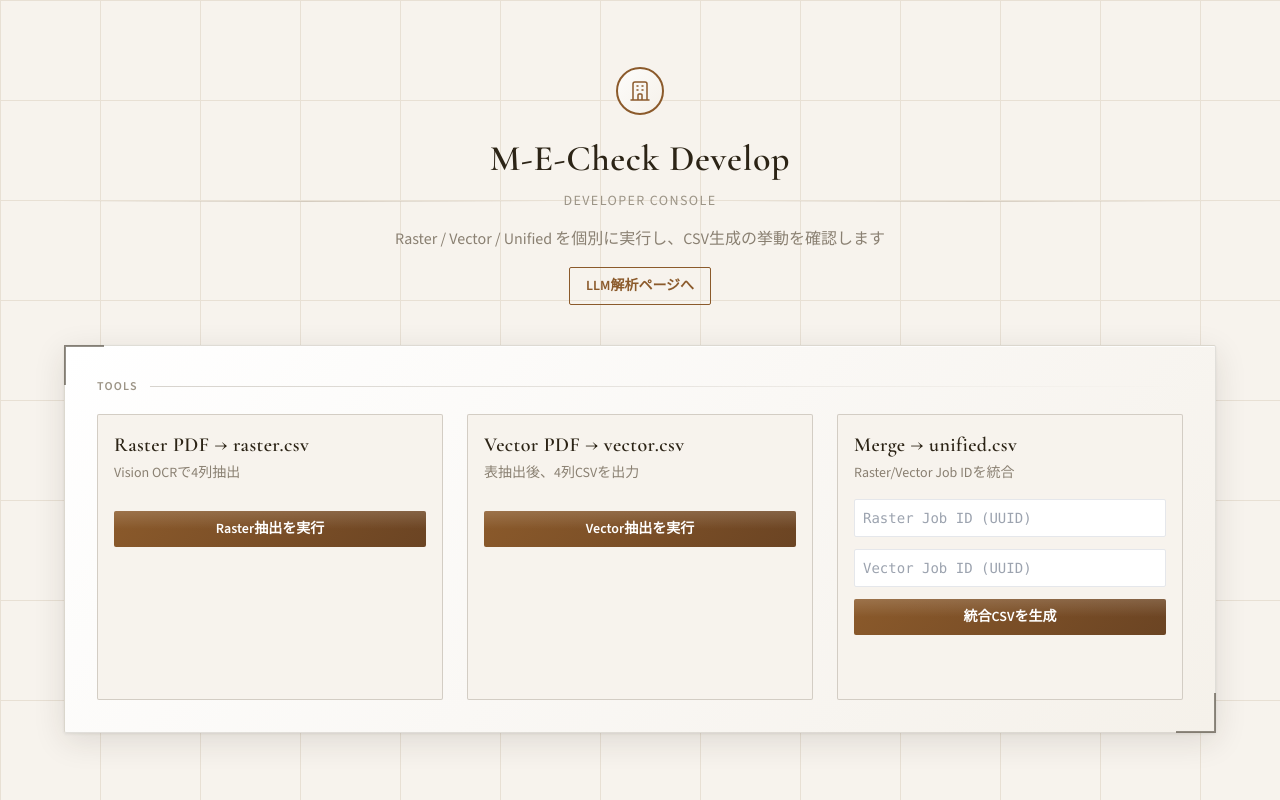
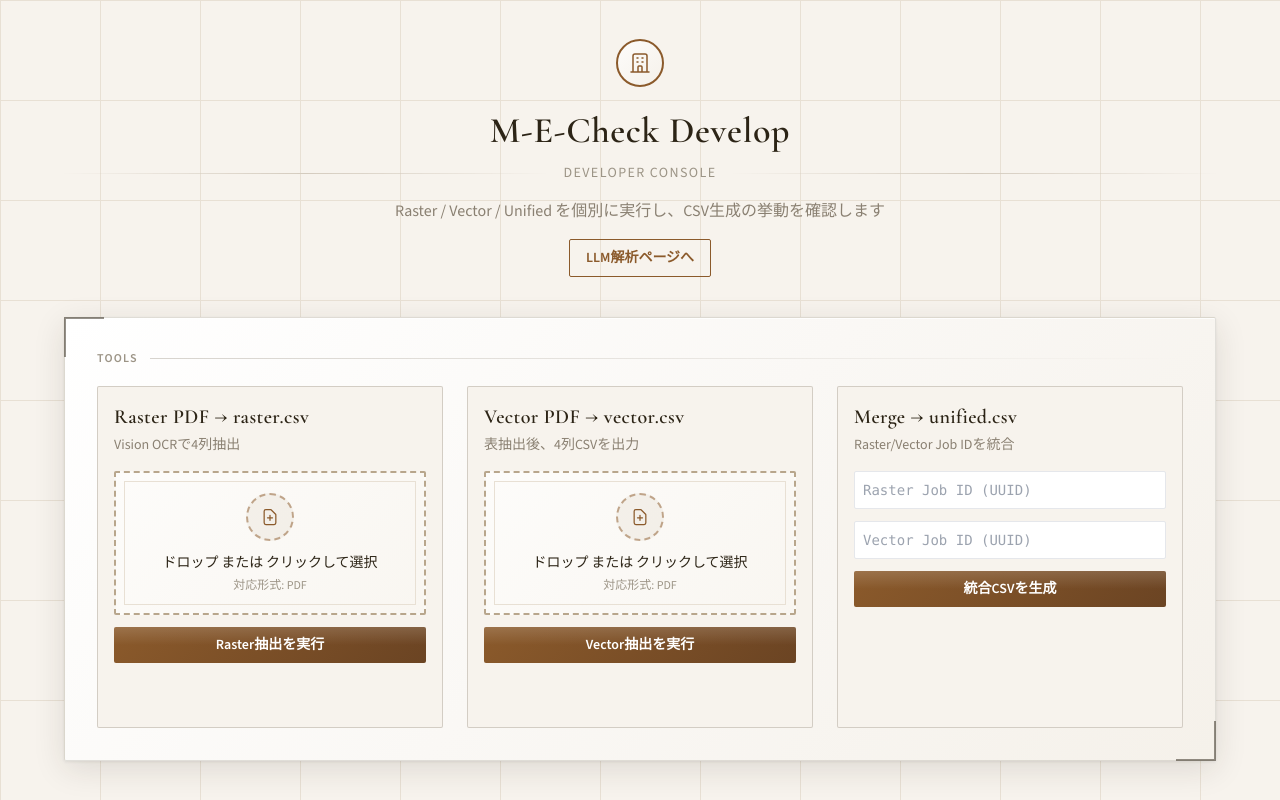
Before and after one commit to hayashi-antas/plan2table, a FastAPI app: page /develop in a window 1280 px wide. Run offline with FastAPI, Linux system fonts and the light colour scheme; some libraries are stand-ins or nearby versions.

Commit message:
Fix develop upload UI and add /me-check/deveop route

```diff
--- a/main.py
+++ b/main.py
@@ -732,6 +732,7 @@ async def read_me_check(request: Request):
     return templates.TemplateResponse("me-check.html", {"request": request})
 
 
+@app.get("/me-check/deveop", response_class=HTMLResponse)
 @app.get("/develop", response_class=HTMLResponse)
 async def read_develop(request: Request):
     return templates.TemplateResponse("develop.html", {"request": request})
--- a/static/shared-ui.css
+++ b/static/shared-ui.css
@@ -73,8 +73,8 @@
             background: linear-gradient(135deg, #fdfcfa 0%, #f5efe5 100%);
         }
 
-        /* File input styling */
-        input[type="file"] {
+        /* Hide file inputs only when they are used with custom dropzones */
+        .dropzone input[type="file"] {
             display: none;
         }
 
--- a/templates/develop.html
+++ b/templates/develop.html
@@ -74,7 +74,21 @@
             <h2 class="heading-serif text-xl text-ink font-semibold">Raster PDF → raster.csv</h2>
             <p class="mt-1 text-sm text-ink-muted">Vision OCRで4列抽出</p>
             <form id="raster-form" class="mt-4 space-y-3" hx-encoding="multipart/form-data" hx-post="/raster/upload" hx-target="#raster-result" hx-indicator="#raster-loading">
-              <input type="file" name="file" accept=".pdf" required class="block w-full rounded-sm border border-stone-300 bg-white p-2 text-sm">
+              <label id="raster-dropzone" for="raster-file" class="dropzone block rounded-sm p-5 cursor-pointer">
+                <div class="flex flex-col items-center text-center">
+                  <div class="w-12 h-12 rounded-full border-2 border-dashed border-wood/50 flex items-center justify-center mb-3 bg-paper-dark/50">
+                    <svg class="w-5 h-5 text-wood" fill="none" stroke="currentColor" viewBox="0 0 24 24">
+                      <path stroke-linecap="round" stroke-linejoin="round" stroke-width="1.5" d="M9 13h6m-3-3v6m5 5H7a2 2 0 01-2-2V5a2 2 0 012-2h5.586a1 1 0 01.707.293l5.414 5.414a1 1 0 01.293.707V19a2 2 0 01-2 2z"/>
+                    </svg>
+                  </div>
+                  <p class="text-sm text-ink">ドロップ または クリックして選択</p>
+                  <p class="text-xs text-stone mt-1">対応形式: PDF</p>
+                  <div id="raster-file-name-display" class="hidden mt-3 px-3 py-2 bg-paper-dark border border-wood/30 rounded-sm">
+                    <span id="raster-file-name" class="text-xs text-wood font-medium"></span>
+                  </div>
+                </div>
+                <input id="raster-file" type="file" name="file" accept=".pdf" required>
+              </label>
               <button type="submit" class="btn-architectural w-full rounded-sm px-4 py-2 text-sm font-semibold text-white">Raster抽出を実行</button>
               <div id="raster-loading" class="htmx-indicator flex items-center gap-2 text-sm text-wood"><div class="loader !w-4 !h-4"></div><span>処理中...</span></div>
             </form>
@@ -85,7 +99,21 @@
             <h2 class="heading-serif text-xl text-ink font-semibold">Vector PDF → vector.csv</h2>
             <p class="mt-1 text-sm text-ink-muted">表抽出後、4列CSVを出力</p>
             <form id="vector-form" class="mt-4 space-y-3" hx-encoding="multipart/form-data" hx-post="/vector/upload" hx-target="#vector-result" hx-indicator="#vector-loading">
-              <input type="file" name="file" accept=".pdf" required class="block w-full rounded-sm border border-stone-300 bg-white p-2 text-sm">
+              <label id="vector-dropzone" for="vector-file" class="dropzone block rounded-sm p-5 cursor-pointer">
+                <div class="flex flex-col items-center text-center">
+                  <div class="w-12 h-12 rounded-full border-2 border-dashed border-wood/50 flex items-center justify-center mb-3 bg-paper-dark/50">
+                    <svg class="w-5 h-5 text-wood" fill="none" stroke="currentColor" viewBox="0 0 24 24">
+                      <path stroke-linecap="round" stroke-linejoin="round" stroke-width="1.5" d="M9 13h6m-3-3v6m5 5H7a2 2 0 01-2-2V5a2 2 0 012-2h5.586a1 1 0 01.707.293l5.414 5.414a1 1 0 01.293.707V19a2 2 0 01-2 2z"/>
+                    </svg>
+                  </div>
+                  <p class="text-sm text-ink">ドロップ または クリックして選択</p>
+                  <p class="text-xs text-stone mt-1">対応形式: PDF</p>
+                  <div id="vector-file-name-display" class="hidden mt-3 px-3 py-2 bg-paper-dark border border-wood/30 rounded-sm">
+                    <span id="vector-file-name" class="text-xs text-wood font-medium"></span>
+                  </div>
+                </div>
+                <input id="vector-file" type="file" name="file" accept=".pdf" required>
+              </label>
               <button type="submit" class="btn-architectural w-full rounded-sm px-4 py-2 text-sm font-semibold text-white">Vector抽出を実行</button>
               <div id="vector-loading" class="htmx-indicator flex items-center gap-2 text-sm text-wood"><div class="loader !w-4 !h-4"></div><span>処理中...</span></div>
             </form>
@@ -115,6 +143,65 @@
     window.initFormulaAnimation('formulas-container');
 
     (function () {
+      function isPdf(file) {
+        if (!file) return false;
+        if (file.type === 'application/pdf') return true;
+        return (file.name || '').toLowerCase().endsWith('.pdf');
+      }
+
+      function setupDropzone(options) {
+        var dropzone = document.getElementById(options.dropzoneId);
+        var fileInput = document.getElementById(options.inputId);
+        var fileNameDisplay = document.getElementById(options.displayId);
+        var fileName = document.getElementById(options.nameId);
+        if (!dropzone || !fileInput || !fileNameDisplay || !fileName) return;
+
+        fileInput.addEventListener('change', function () {
+          if (this.files && this.files[0]) {
+            fileName.textContent = this.files[0].name;
+            fileNameDisplay.classList.remove('hidden');
+            return;
+          }
+          fileNameDisplay.classList.add('hidden');
+        });
+
+        ['dragenter', 'dragover'].forEach(function (eventName) {
+          dropzone.addEventListener(eventName, function (e) {
+            e.preventDefault();
+            dropzone.classList.add('dragover');
+          });
+        });
+
+        ['dragleave', 'drop'].forEach(function (eventName) {
+          dropzone.addEventListener(eventName, function (e) {
+            e.preventDefault();
+            dropzone.classList.remove('dragover');
+          });
+        });
+
+        dropzone.addEventListener('drop', function (e) {
+          var files = e.dataTransfer.files;
+          if (!files || !files.length || !isPdf(files[0])) return;
+          fileInput.files = files;
+          fileName.textContent = files[0].name;
+          fileNameDisplay.classList.remove('hidden');
+        });
+      }
+
+      setupDropzone({
+        dropzoneId: 'raster-dropzone',
+        inputId: 'raster-file',
+        displayId: 'raster-file-name-display',
+        nameId: 'raster-file-name'
+      });
+
+      setupDropzone({
+        dropzoneId: 'vector-dropzone',
+        inputId: 'vector-file',
+        displayId: 'vector-file-name-display',
+        nameId: 'vector-file-name'
+      });
+
       function updateUnifiedJobId(kind, jobId) {
         if (!jobId) return;
         if (kind === 'raster') {
```
Also changed, not shown: docs/m-e-check-detail.md (+1 -1 lines), tests/test_integration_routes.py (+1 -1 lines).
